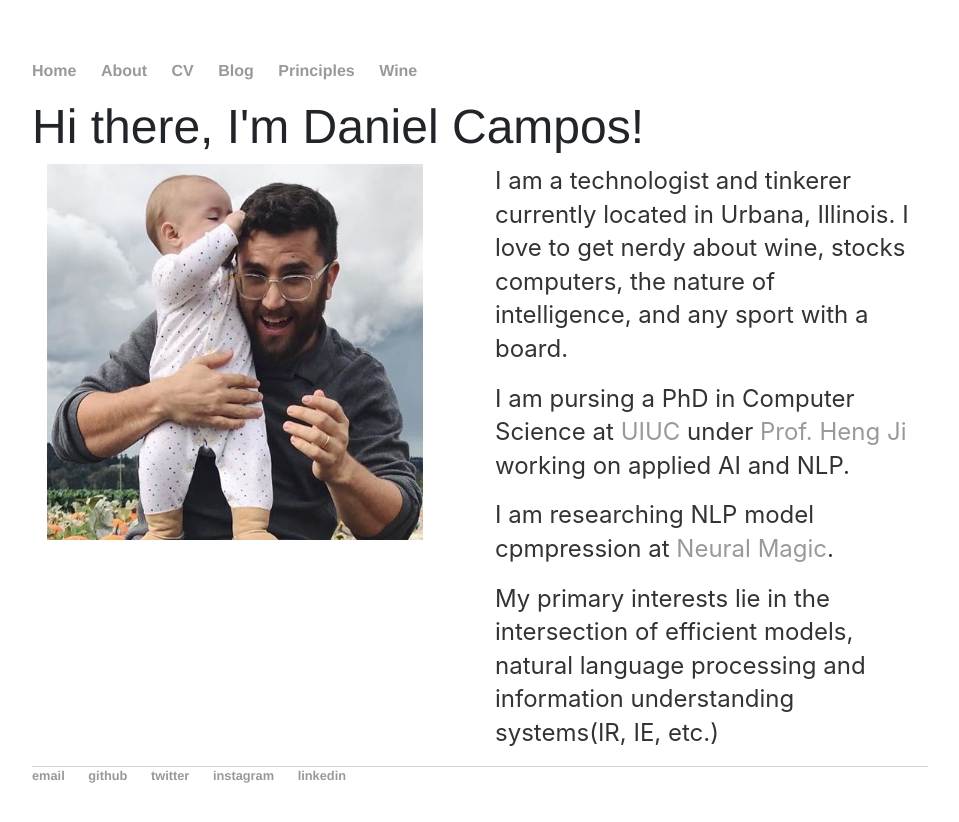
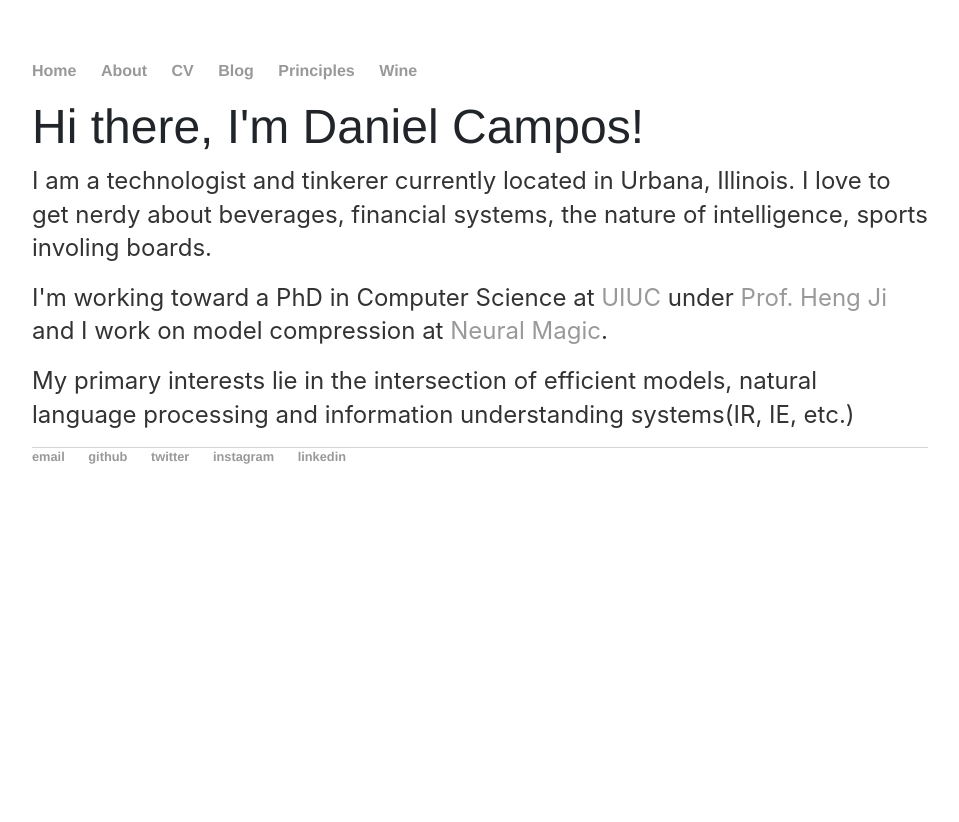
Before and after one commit to spacemanidol/spacemanidol.github.io, a Jekyll site: the page built from index.html, in a window 1280 px wide. Shown: the top 822 px of the page, without its empty margins (160-1119 px from the left). Built offline with Jekyll 4.4.1, drawn with Linux system fonts in a browser that asks for light colours; a script that is not in the unit is left out; comment, search, counter and statistics services are not loaded.

Commit message:
Update index.html

```diff
--- a/index.html
+++ b/index.html
@@ -4,15 +4,7 @@
 ---
 <div class="row">
 	<h1>Hi there, I'm Daniel Campos!</h1>
+	<p>I am a technologist and tinkerer currently located in Urbana, Illinois. I love to get nerdy about beverages, financial systems, the nature of intelligence, sports involing boards.</p>
+	<p>I'm working toward a PhD in Computer Science at <a href='https://cs.illinois.edu/'>UIUC</a> under <a href='http://blender.cs.illinois.edu/hengji.html'>Prof. Heng Ji</a> and I work on model compression at <a href='https://neuralmagic.com/'>Neural Magic</a>.</p>
+	<p>My primary interests lie in the intersection of efficient models, natural language processing and information understanding systems(IR, IE, etc.)</p>
 </div>
-<div class="row">
-	<div class="col-md-6">
-		<img class="img-responsive" width="90%" src="daniel.jpg">
-	</div>
-	<div class="col-md-6">
-		<p>I am a technologist and tinkerer currently located in Urbana, Illinois. I love to get nerdy about wine, stocks computers, the nature of intelligence, and any sport with a board.</p>
-		<p>I am pursing a PhD in Computer Science at <a href='https://cs.illinois.edu/'>UIUC</a> under <a href='http://blender.cs.illinois.edu/hengji.html'>Prof. Heng Ji</a> working on applied AI and NLP.</a></p>
-		<p>I am researching NLP model cpmpression at <a href='https://neuralmagic.com/'>Neural Magic</a>.</p>
-		<p>My primary interests lie in the intersection of efficient models, natural language processing and information understanding systems(IR, IE, etc.)</p>
-	</div>
-</div>
```
